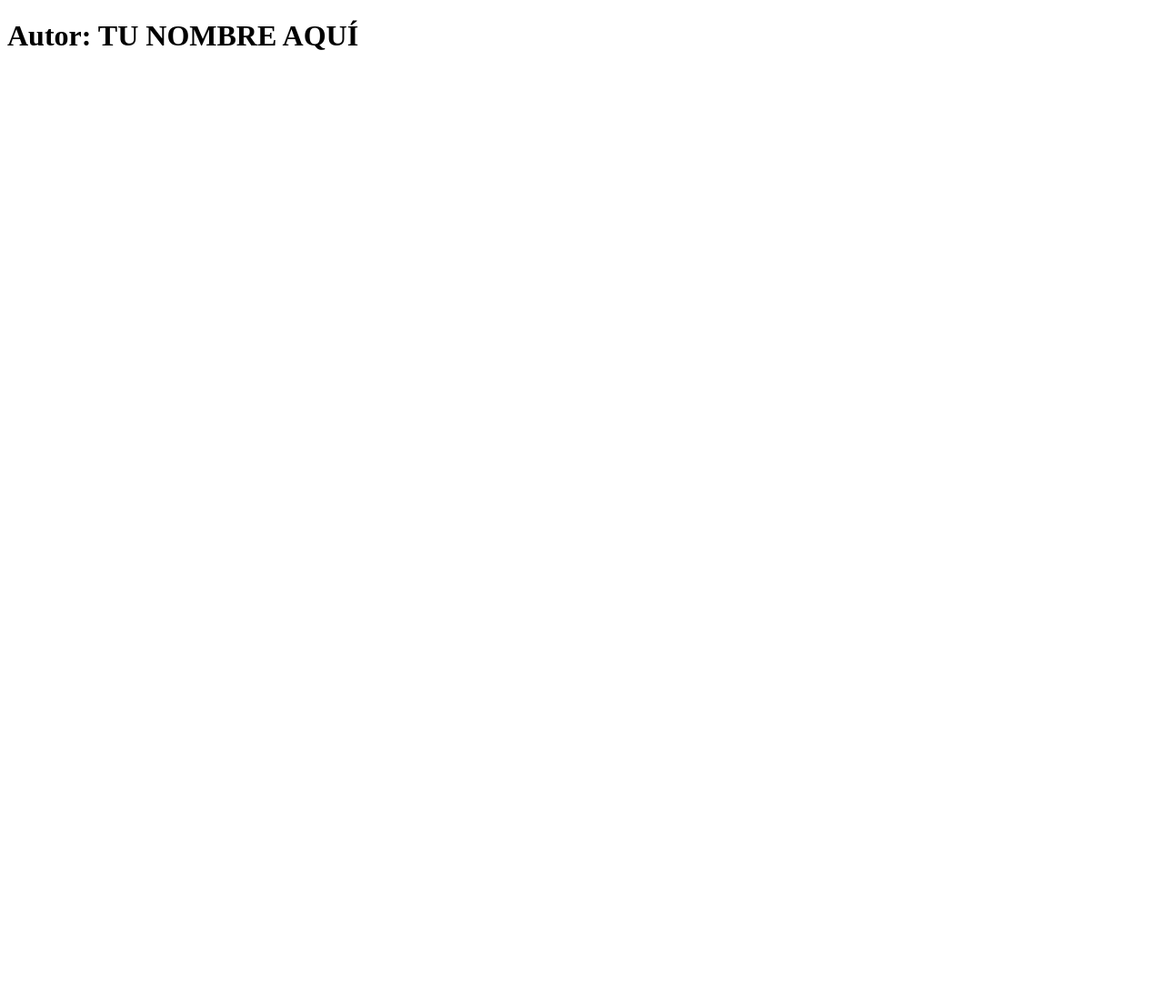
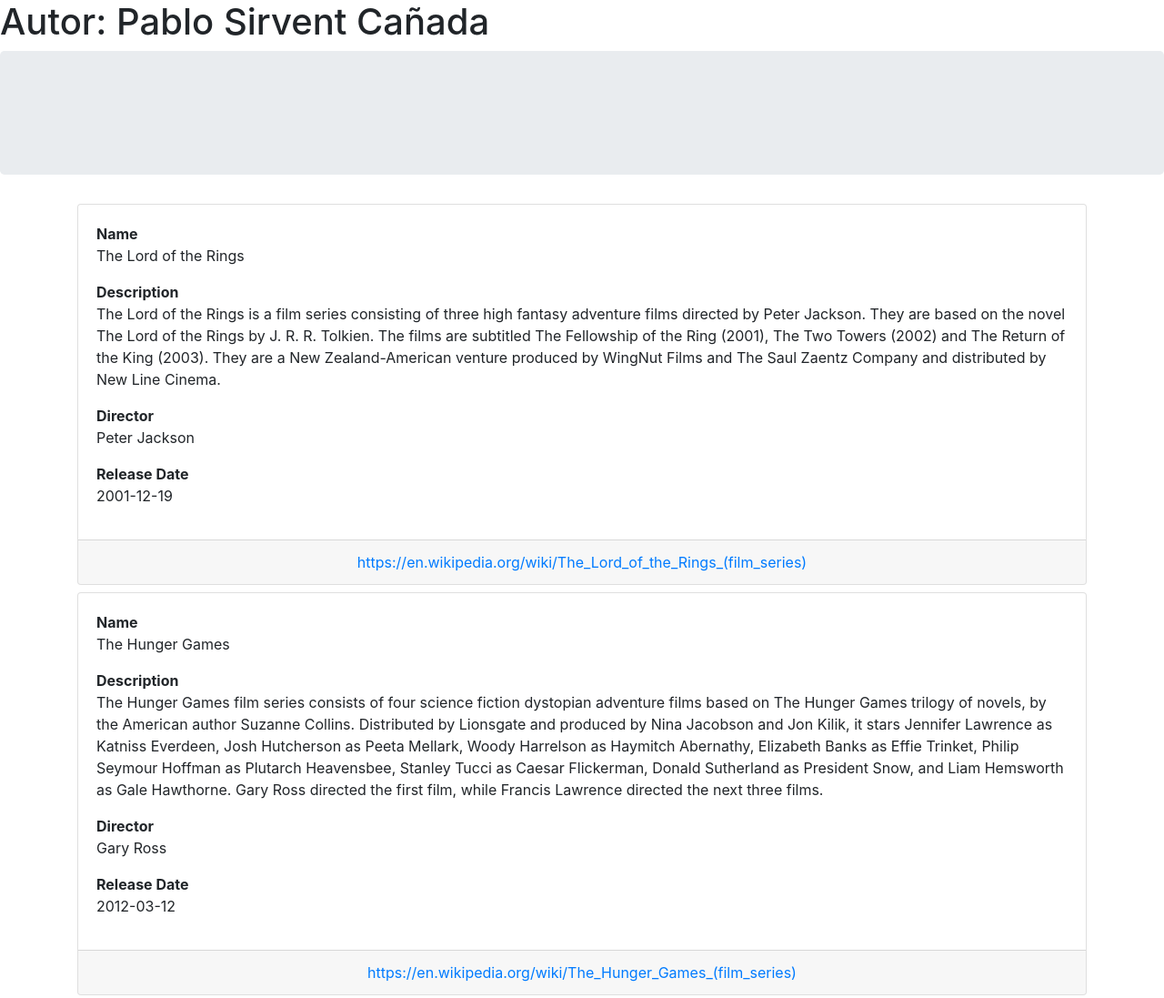
Before and after one commit to PabSirCan/practica_vuejs_introduccion, a website: page index.html in a window 1280 px wide. Shown: the top 1097 px of the page at 91% size. Before the commit the page ends 800 px from the top, so only its background shows below. Drawn offline with nearby package versions, Linux system fonts and the light colour scheme.

Commit message:
Practica 11 Acabada

```diff
--- a/index.html
+++ b/index.html
@@ -7,11 +7,12 @@
         <meta name="author" content="">
         <meta name="description" content="">
         <meta name="viewport" content="width=device-width, initial-scale=1">
+        <link rel="stylesheet" href="https://maxcdn.bootstrapcdn.com/bootstrap/4.0.0/css/bootstrap.min.css" integrity="sha384-Gn5384xqQ1aoWXA+058RXPxPg6fy4IWvTNh0E263XmFcJlSAwiGgFAW/dAiS6JXm" crossorigin="anonymous">
     </head>
 
     <body>
 
-        <h1 id="autor">Autor: TU NOMBRE AQUÍ</h1>
+        <h1 id="autor">Autor: Pablo Sirvent Cañada</h1>
 
         <!-- https://vuejs.org/v2/guide/index.html -->
         <div id="app">
@@ -28,8 +29,28 @@
                    - La definición <dd> será la propiedad "value"
             -->
 
+            <div class="jumbotron">
+                <h1 class="container-fluid text-center" id="title">{{title}}</h1>
+            </div>
+            <div class="container" v-for="item in col.collection.items" key="item.id">
+                    <div class="card mb-2">
+                        <div class="card-body">
+                            <dl v-for="data in item.data">
+                                <dt> {{data.prompt}} </dt>
+                                <dd> {{data.value}} </dd>
+                            </dl>
+                        </div>
+                        <div class="card-footer text-center">
+                            <a :href="item.href">{{item.href}}</a>
+                        </div>
+                    </div>
+                  </div>
+            </div>
+
         </div>
 
+        <script src="https://cdn.jsdelivr.net/npm/vue@2/dist/vue.js"></script>
+        <script src="js/script.js"></script>
     </body>
 
 </html>
```
